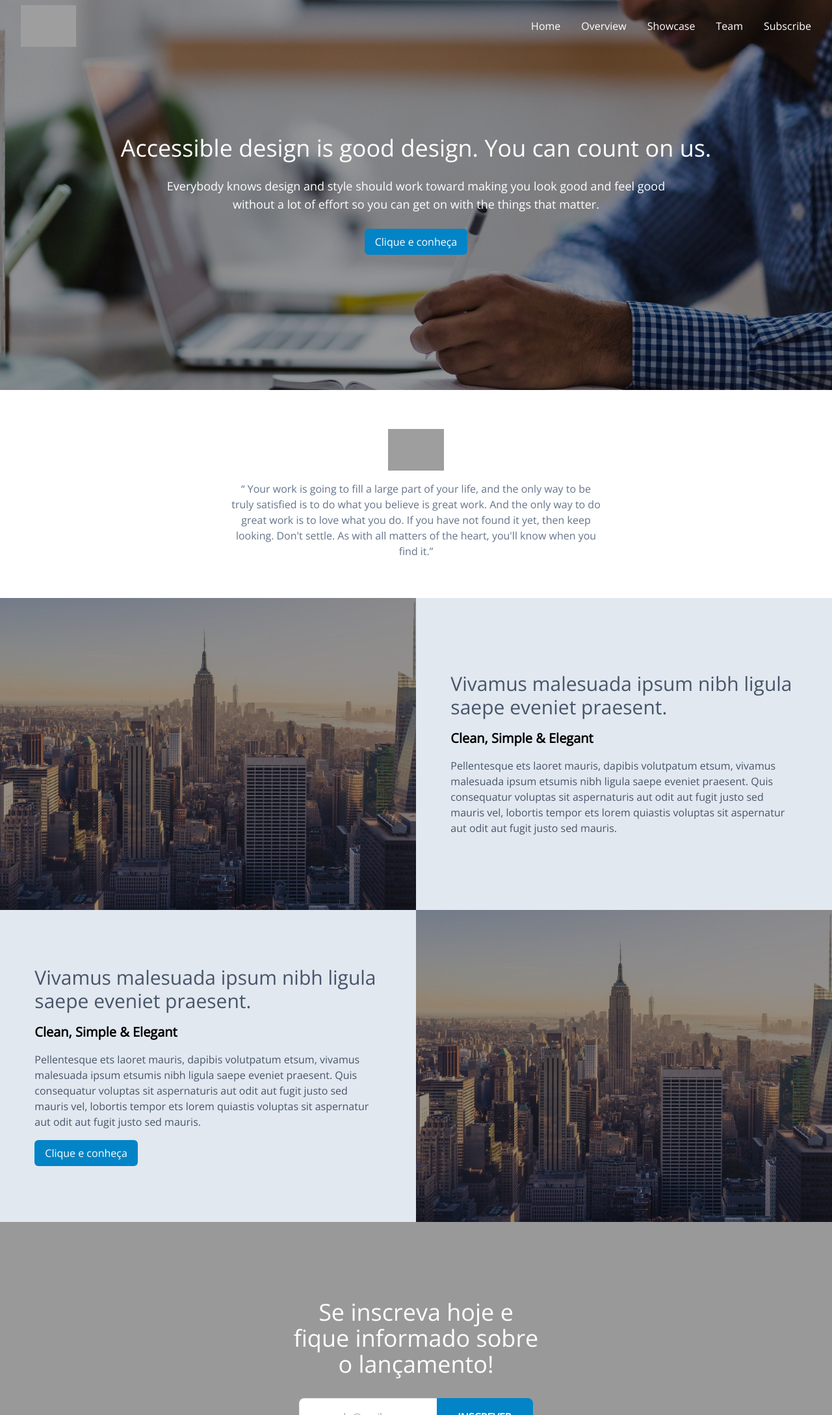
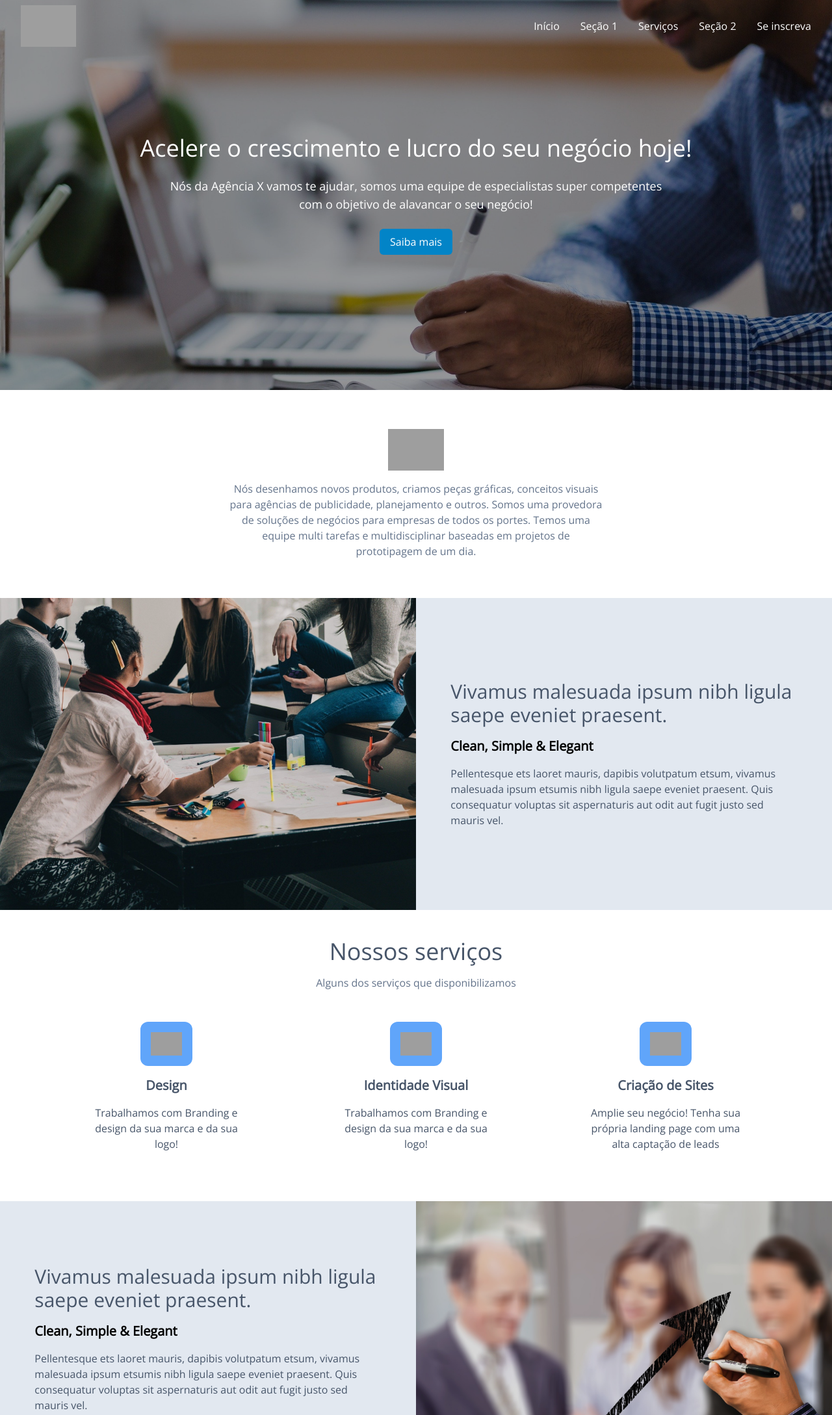
Before and after one commit to xXDeonoXx/basic-landing-page, a Gatsby site: page / in a window 1280 px wide. Shown: the top 2177 px of the page at 65% size. Built offline with nearby package versions, Linux system fonts and the light colour scheme; Gatsby itself is replaced by a stand-in of ours; grey boxes are pictures that could not be loaded.

Commit message:
feat: final touchs

```diff
--- a/src/components/Button/index.tsx
+++ /dev/null
@@ -1,11 +0,0 @@
-import React from 'react';
-
-const Button = () => {
-  return (
-    <button className='rounded-md px-4 py-2 bg-sky-600 text-white'>
-      Clique e conheça
-    </button>
-  );
-};
-
-export default Button;
--- /dev/null
+++ b/src/components/FeatureCard/index.tsx
@@ -0,0 +1,21 @@
+import React from 'react';
+
+interface FeatureCardProp {
+  icon: any;
+  title: string;
+  description: string;
+}
+
+const FeatureCard = ({ description, icon, title }: FeatureCardProp) => {
+  return (
+    <div className='flex flex-col items-center w-64 text-center mb-8'>
+      <div className='w-20 bg-blue-400 p-4 rounded-xl'>
+        <img src={icon} alt='' />
+      </div>
+      <h3 className='my-4 font-bold text-xl'>{title}</h3>
+      <p>{description}</p>
+    </div>
+  );
+};
+
+export default FeatureCard;
--- a/src/components/Footer/index.tsx
+++ b/src/components/Footer/index.tsx
@@ -2,8 +2,8 @@ import React from 'react';
 
 const Footer = () => {
   return (
-    <div className='h-32 bg-black text-white flex justify-center items-center'>
-      <span className='text-slate-200 font-thin'>
+    <div className='h-40 bg-black text-white flex justify-center items-center'>
+      <span className='text-slate-200 font-thin text-center px-8'>
         Copyright © Rômullo Cordeiro. Developed by Rômullo Cordeiro.
       </span>
     </div>
--- a/src/components/NavBar/index.tsx
+++ b/src/components/NavBar/index.tsx
@@ -1,13 +1,15 @@
 import React, { useEffect, useState } from 'react';
+import MenuIcon from '../../images/icons/menu.svg';
 
 export const NavBar = () => {
   const [onTop, setOnTop] = useState(true);
+  const [showSideMenu, setShowSideMenu] = useState(false);
   const links = [
-    { label: 'Home', url: '' },
-    { label: 'Overview', url: '' },
-    { label: 'Showcase', url: '' },
-    { label: 'Team', url: '' },
-    { label: 'Subscribe', url: '' },
+    { label: 'Início', url: '' },
+    { label: 'Seção 1', url: '' },
+    { label: 'Serviços', url: '' },
+    { label: 'Seção 2', url: '' },
+    { label: 'Se inscreva', url: '' },
   ];
 
   const onScroll = () => {
@@ -28,15 +30,23 @@ export const NavBar = () => {
   return (
     <nav
       className={`${!onTop && 'bg-black bg-opacity-60'}
-    h-20 w-full flex items-center justify-between px-8 fixed transition-all delay-100 duration-300 z-40
+    h-20 w-full flex items-center justify-between px-4 md:px-8 fixed transition-all delay-100 duration-300 z-40
     `}
     >
       <img
-        src='https://www.metaltoad.com/sites/default/files/styles/large_personal_photo_870x500_/public/2020-05/react-js-blog-header.png?itok=VbfDeSgJ'
+        src='https://placeholderlogo.com/img/placeholder-logo-4.png'
         alt='Logo'
         className='h-16'
       />
-      <div className='text-white flex'>
+      <div
+        className={`p-2 block md:hidden`}
+        onClick={() => {
+          setShowSideMenu(true);
+        }}
+      >
+        <img src={MenuIcon} alt='' className='h-8 text-white fill-white' />
+      </div>
+      <div className='text-white hidden md:flex'>
         {links.map((link, index) => {
           return (
             <a
@@ -48,6 +58,34 @@ export const NavBar = () => {
           );
         })}
       </div>
+      <div
+        className={`${
+          !showSideMenu ? 'w-0 delay-100' : 'w-full'
+        } block md:hidden  absolute transition-all duration-100 w-full h-screen inset-0 overflow-hidden`}
+      >
+        <div className=' bg-slate-100 inset-0 w-2/3 h-screen absolute delay-500 z-10 flex flex-col'>
+          {links.map((link, index) => {
+            return (
+              <a
+                className={`${
+                  index !== links.length - 1 && 'mr-8'
+                } w-full border p-2`}
+                href={link.url}
+              >
+                {link.label}
+              </a>
+            );
+          })}
+        </div>
+        <div
+          onClick={() => {
+            setShowSideMenu(false);
+          }}
+          className={`${
+            !showSideMenu ? 'opacity-0' : 'opacity-100 delay-100'
+          } w-full h-full bg-black bg-opacity-50 z-50 transition-all duration-100 `}
+        />
+      </div>
     </nav>
   );
 };
--- /dev/null
+++ b/src/components/StyledLink/index.tsx
@@ -0,0 +1,11 @@
+import React from 'react';
+
+const StyledLink = () => {
+  return (
+    <a href='' className='rounded-md px-4 py-2 bg-sky-600 text-white'>
+      Saiba mais
+    </a>
+  );
+};
+
+export default StyledLink;
--- a/src/index.d.ts
+++ b/src/index.d.ts
@@ -1 +1,2 @@
 declare module '*.jpg';
+declare module '*.svg';
--- a/src/pages/index.tsx
+++ b/src/pages/index.tsx
@@ -1,10 +1,13 @@
 import * as React from 'react';
-import Button from '../components/Button';
+import StyledLink from '../components/StyledLink';
 import Layout from '../components/Layout';
 import TwoSqaureSection from '../components/TwoSquareSection';
 import BannerImage from '../images/new-york.jpg';
 import GirlStudying from '../images/girl-studying.jpg';
 import ManLaptop from '../images/man-laptop.jpg';
+import PeopleStudying from '../images/people-studying.jpg';
+import Profit from '../images/profit.jpg';
+import FeatureCard from '../components/FeatureCard';
 
 // markup
 const IndexPage = () => {
@@ -22,41 +25,41 @@ const IndexPage = () => {
           >
             <div className='flex flex-col justify-center items-center w-full h-full bg-black bg-opacity-40 text-white '>
               <h1 className='text-3xl lg:text-4xl text-center px-8'>
-                Accessible design is good design. You can count on us.
+                Acelere o crescimento e lucro do seu negócio hoje!
               </h1>
               <div className='text-center my-6 text-lg w-full px-8 lg:w-2/3'>
                 <h2>
-                  Everybody knows design and style should work toward making you
-                  look good and feel good without a lot of effort so you can get
-                  on with the things that matter.
+                  Nós da Agência X vamos te ajudar, somos uma equipe de
+                  especialistas super competentes com o objetivo de alavancar o
+                  seu negócio!
                 </h2>
               </div>
-              <Button />
+              <StyledLink />
             </div>
           </section>
           <section className='bg-white flex flex-col justify-center items-center lg:h-80 py-8'>
             <img
-              src='https://www.metaltoad.com/sites/default/files/styles/large_personal_photo_870x500_/public/2020-05/react-js-blog-header.png?itok=VbfDeSgJ'
+              src='https://placeholderlogo.com/img/placeholder-logo-4.png'
               alt='Logo'
               className='h-16 mb-4'
             />
             <p className='w-full px-8 lg:w-2/4 text-center text-slate-500'>
-              “ Your work is going to fill a large part of your life, and the
-              only way to be truly satisfied is to do what you believe is great
-              work. And the only way to do great work is to love what you do. If
-              you have not found it yet, then keep looking. Don't settle. As
-              with all matters of the heart, you'll know when you find it.”
+              Nós desenhamos novos produtos, criamos peças gráficas, conceitos
+              visuais para agências de publicidade, planejamento e outros. Somos
+              uma provedora de soluções de negócios para empresas de todos os
+              portes. Temos uma equipe multi tarefas e multidisciplinar baseadas
+              em projetos de prototipagem de um dia.
             </p>
           </section>
           <section>
             <TwoSqaureSection>
               <div className='flex flex-col md:w-1/2 h-[30rem] overflow-hidden justify-center items-center relative'>
                 <img
-                  src={BannerImage}
+                  src={PeopleStudying}
                   alt=''
                   className='object-cover h-full w-full'
                 />
-                <div className='w-full h-full bg-black bg-opacity-40 absolute' />
+                <div className='w-full h-full bg-black bg-opacity-10 absolute' />
               </div>
               <div className='flex flex-col md:w-1/2 h-full min-h-[30rem] justify-center items-center bg-center relative bg-slate-200'>
                 <div className='w-5/6'>
@@ -69,13 +72,45 @@ const IndexPage = () => {
                   <p className='text-slate-600 leading-6'>
                     {`Pellentesque ets laoret mauris, dapibis volutpatum etsum, vivamus malesuada ipsum
                    etsumis nibh ligula saepe eveniet praesent. Quis consequatur voluptas sit aspernaturis
-                    aut odit aut fugit justo sed mauris vel, lobortis tempor ets lorem quiastis voluptas
-                     sit aspernatur aut odit aut fugit justo sed mauris.`}
+                    aut odit aut fugit justo sed mauris vel.`}
                   </p>
                 </div>
               </div>
             </TwoSqaureSection>
           </section>
+
+          <section className='bg-white flex flex-col justify-center items-center lg:h-[28rem] py-8 text-slate-600'>
+            <h2 className='text-bold text-4xl '>Nossos serviços</h2>
+            <p className='w-full p-4 lg:w-2/4 text-center text-slate-500'>
+              Alguns dos serviços que disponibilizamos
+            </p>
+            <div className='flex flex-col md:flex-row justify-evenly items-center w-full mt-8'>
+              <FeatureCard
+                icon={'https://www.svgrepo.com/show/16734/graphic-design.svg'}
+                title={'Design'}
+                description={
+                  'Trabalhamos com Branding e design da sua marca e da sua logo!'
+                }
+              />
+              <FeatureCard
+                icon={
+                  'https://www.svgrepo.com/show/235084/id-card-identity.svg'
+                }
+                title={'Identidade Visual'}
+                description={
+                  'Trabalhamos com Branding e design da sua marca e da sua logo!'
+                }
+              />
+              <FeatureCard
+                icon={'https://www.svgrepo.com/show/261928/website.svg'}
+                title={'Criação de Sites'}
+                description={
+                  'Amplie seu negócio! Tenha sua própria landing page com uma alta captação de leads'
+                }
+              />
+            </div>
+          </section>
+
           <section>
             <TwoSqaureSection className={'flex-col-reverse md:flex-row'}>
               <div className='flex w-full h-full min-h-[30rem] justify-center items-center bg-center relative bg-slate-200'>
@@ -86,35 +121,34 @@ const IndexPage = () => {
                   <h3 className='text-xl mb-4 font-semibold'>
                     Clean, Simple & Elegant
                   </h3>
-                  <p className='text-slate-600 leading-6 mb-4'>
+                  <p className='text-slate-600 leading-6 mb-8'>
                     {`Pellentesque ets laoret mauris, dapibis volutpatum etsum, vivamus malesuada ipsum
                    etsumis nibh ligula saepe eveniet praesent. Quis consequatur voluptas sit aspernaturis
-                    aut odit aut fugit justo sed mauris vel, lobortis tempor ets lorem quiastis voluptas
-                     sit aspernatur aut odit aut fugit justo sed mauris.`}
+                    aut odit aut fugit justo sed mauris vel.`}
                   </p>
-                  <Button />
+                  <StyledLink />
                 </div>
               </div>
               <div className='flex flex-col w-full h-[30rem] overflow-hidden justify-center items-center relative'>
                 <img
-                  src={BannerImage}
+                  src={Profit}
                   alt=''
                   className='object-cover h-full w-full'
                 />
-                <div className='w-full h-full bg-black bg-opacity-40 absolute' />
+                <div className='w-full h-full bg-black bg-opacity-10 absolute' />
               </div>
             </TwoSqaureSection>
           </section>
           <section className='text-white h-[30rem] bg-black bg-opacity-40 flex flex-col justify-center items-center'>
-            <h1 className='text-4xl w-96 text-center'>
-              Se inscreva hoje e fique informado sobre o lançamento!
+            <h1 className='text-3xl px-8 md:text-4xl md:w-96 text-center'>
+              Se inscreva hoje e fique por dentro do lançamento!
             </h1>
             <form className='my-8 flex'>
               <input
-                className='rounded-l-lg p-4 border-t mr-0 border-b border-l text-gray-800 border-gray-200 bg-white'
+                className='rounded-l-lg border-t mr-0 border-b border-l text-gray-800 border-gray-200 bg-white'
                 placeholder='exemplo@mail.com'
               />
-              <button className='px-8 rounded-r-lg bg-sky-600  font-bold p-4 uppercase border-sky-600 border-t border-b border-r text-white'>
+              <button className='rounded-r-lg bg-sky-600 font-bold uppercase p-2 border-sky-600 border-t border-b border-r text-white'>
                 Inscrever
               </button>
             </form>
```
Also changed, not shown: src/images/icons/menu.svg (added), src/images/people-studying.jpg (added), src/images/profit.jpg (added).
